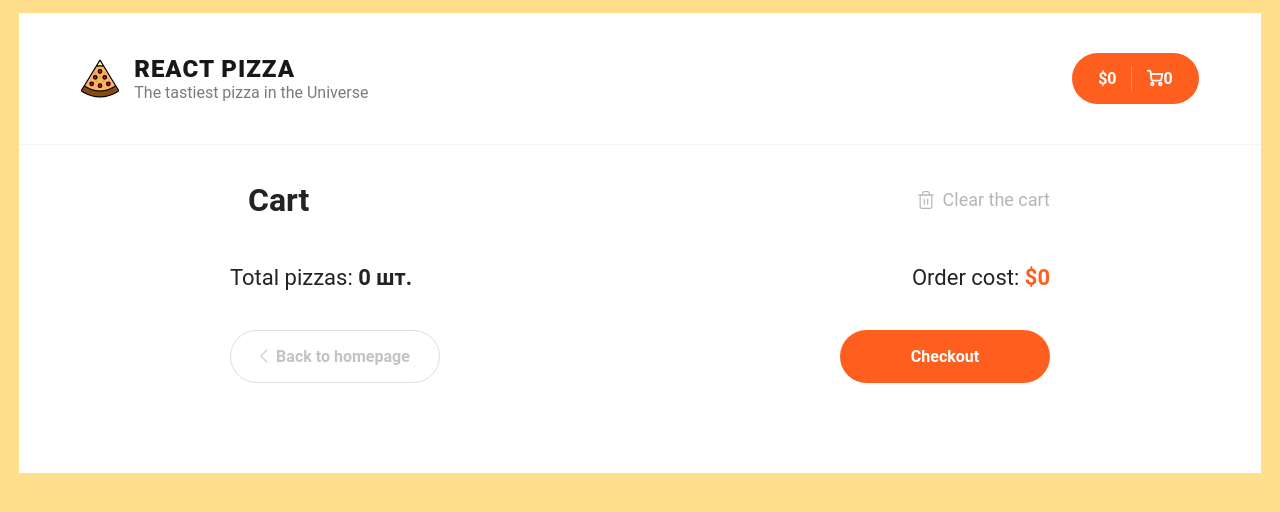
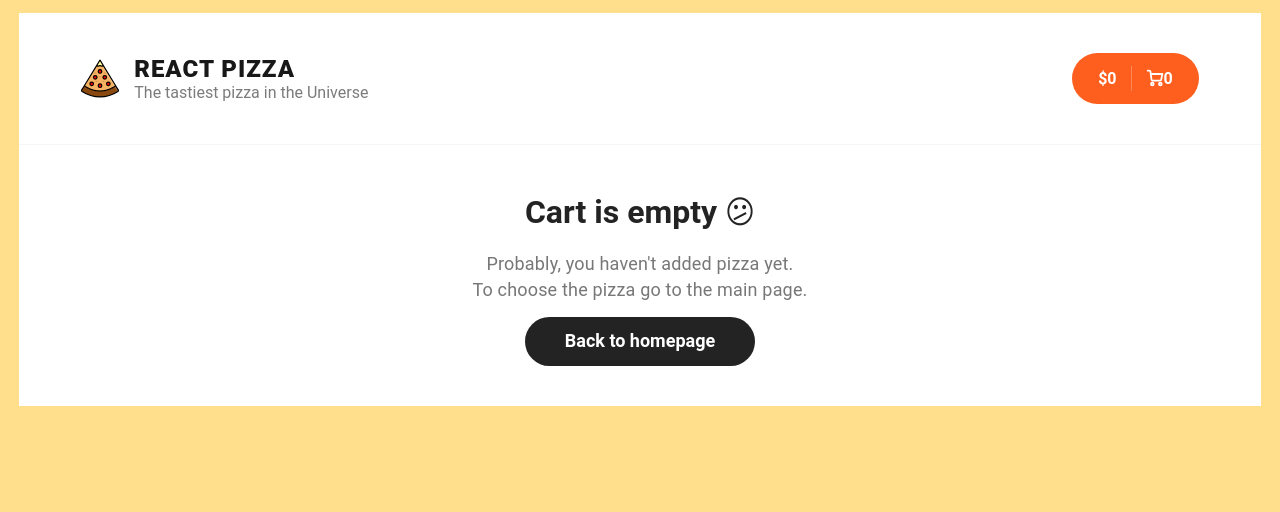
Before and after one commit to gaanti/Pizza-service, a React (Create React App) app: page /cart in a window 1280 px wide. Shown: the top 512 px of the page. Built offline with nearby package versions, Linux system fonts and the light colour scheme.

Commit message:
+cart-empty page

```diff
--- a/src/UI/pages/cart/cart-empty.tsx
+++ b/src/UI/pages/cart/cart-empty.tsx
@@ -1,21 +1,22 @@
 import React from 'react';
+import { Link } from 'react-router-dom';
 
 function CartEmpty() {
       return (
             <div className="wrapper">
                   <div className="content">
                         <div className="container container--cart">
-                              <div className="cart cart--empty">
-                                    <h2>Корзина пустая 😕</h2>
+                              <div className="cart--empty">
+                                    <h2>Cart is empty 😕</h2>
                                     <p>
-                                          Вероятней всего, вы не заказывали ещё пиццу.
+                                          Probably, you haven't added pizza yet.
                                           <br />
-                                          Для того, чтобы заказать пиццу, перейди на главную страницу.
+                                          To choose the pizza go to the main page.
                                     </p>
-                                    <img src="/img/empty-cart.png" alt="Empty cart" />
-                                    <a href="/Users/juliagaskevich/webstormprojects/untitled3/public" className="button button--black">
-                                          <span>Вернуться назад</span>
-                                    </a>
+                                    <Link to={'/'}
+                                          className='button button--black'>
+                                          <span>Back to homepage</span>
+                                    </Link>
                               </div>
                         </div>
                   </div>
--- a/src/UI/pages/cart/cart.tsx
+++ b/src/UI/pages/cart/cart.tsx
@@ -1,47 +1,47 @@
 import React from 'react';
 import CartItem from './cart-item';
-import { useSelector, useDispatch } from 'react-redux';
+import { useDispatch, useSelector } from 'react-redux';
 import { RootState } from '../../../redux/store';
 import { deleteAllPizzas } from '../../../redux/slices/cart';
 import { Link } from 'react-router-dom';
+import CartEmpty from './cart-empty';
 
 
 function Cart() {
 	const pizzas = useSelector((state: RootState) => state.cart.items);
 	const totalCost = useSelector((state: RootState) => state.cart.total_price);
-      const dispatch = useDispatch()
+	const dispatch = useDispatch();
 
-      let quantity = 0
+	let quantity = 0;
 	for (let i = 0; i < pizzas.length; i++) {
-            quantity += pizzas[i].quantity
+		quantity += pizzas[i].quantity;
 	}
 	console.log(pizzas);
-
+	const CartWithItems = () => {
 		return (
-            <>
-                  <div className="content">
-                        <div className="container container--cart">
-                              <div className="cart">
-                                    <div className="cart__top">
-                                          <h2 className="content__title">
-                                                <img src="cart.svg" />
+			<div className='content'>
+				<div className='container container--cart'>
+					<div className='cart'>
+						<div className='cart__top'>
+							<h2 className='content__title'>
+								<img src='cart.svg' />
 								Cart
 							</h2>
-                                          <div className="cart__clear" onClick={() => dispatch(deleteAllPizzas())}>
-                                                <img src="trash.svg" />
+							<div className='cart__clear' onClick={() => dispatch(deleteAllPizzas())}>
+								<img src='trash.svg' />
 								<span>Clear the cart</span>
 							</div>
 						</div>
 						<div>
-                                          {pizzas.map( (value:any,index) => {
+							{pizzas.map((value: any, index) => {
 								console.log(value);
 								return (
-                                                      <CartItem  pizzasInCart={value}/>
-                                          )
+									<CartItem pizzasInCart={value} />
+								);
 							})}
 						</div>
-                                    <div className="cart__bottom">
-                                          <div className="cart__bottom-details">
+						<div className='cart__bottom'>
+							<div className='cart__bottom-details'>
                                                 <span>
                                                       Total pizzas: <b>{quantity} шт.</b>
                                                 </span>
@@ -49,12 +49,13 @@ function Cart() {
                                                       Order cost: <b>${totalCost}</b>
                                                 </span>
 							</div>
-                                          <div className="cart__bottom-buttons">
-                                                <Link to={'/'} className="button button--outline button--add go-back-btn">
-                                                      <img src="grey-arrow-left.svg" />
+							<div className='cart__bottom-buttons'>
+								<Link to={'/'}
+									className='button button--outline button--add go-back-btn'>
+									<img src='grey-arrow-left.svg' />
 									<span>Back to homepage</span>
 								</Link>
-                                                <div className="button pay-btn">
+								<div className='button pay-btn'>
 									<span>Checkout</span>
 								</div>
 							</div>
@@ -62,8 +63,11 @@ function Cart() {
 					</div>
 				</div>
 			</div>
-            </>
 		);
+
+	};
+
+	return <>{pizzas.length ? <CartWithItems /> : <CartEmpty />}</>;
 }
 
 export default Cart;
--- a/src/styles/App.scss
+++ b/src/styles/App.scss
@@ -471,6 +471,10 @@ body {
     margin: 0 auto;
     width: 560px;
     text-align: center;
+    display: flex;
+    flex-direction: column;
+    gap: 14px;
+
 
     h2 {
       font-size: 32px;
```
Lines whose indentation alone changed are shown as unchanged.
